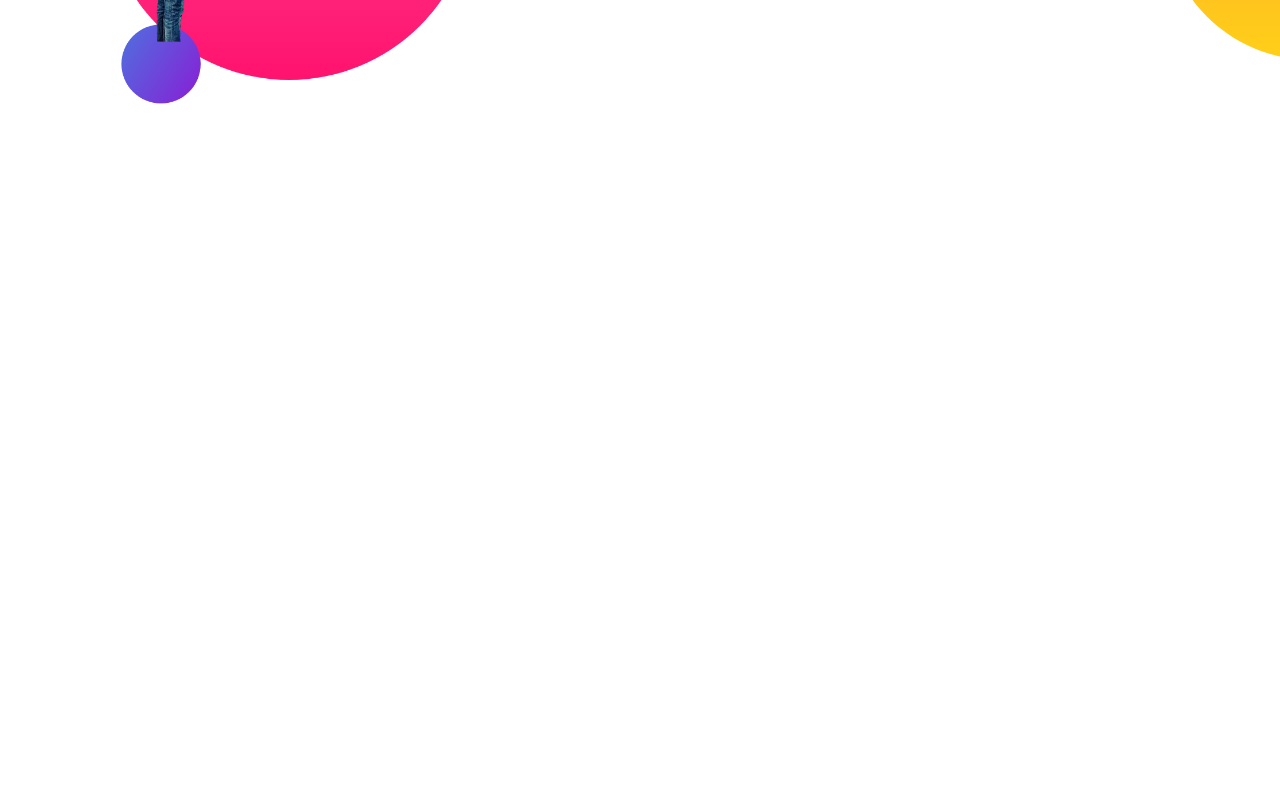
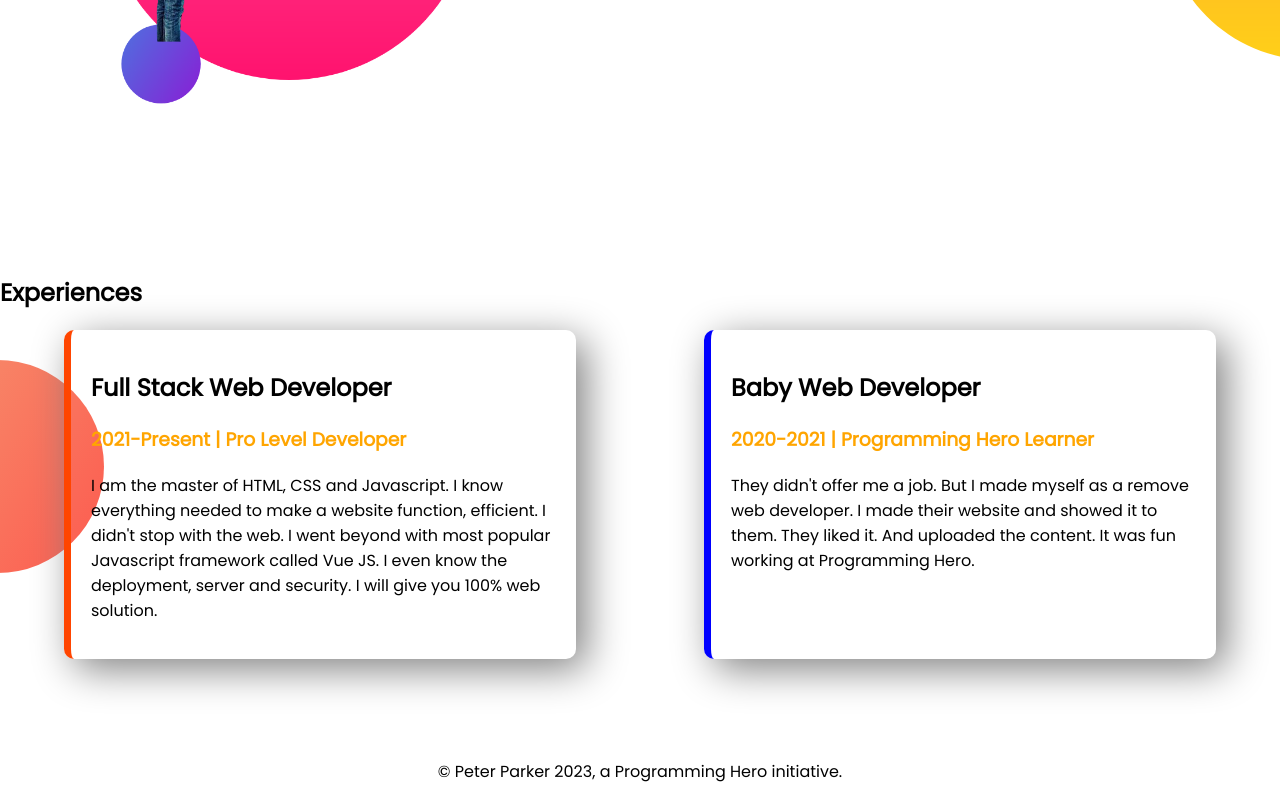
Before and after one commit to RJJubair42/first-portfolio, a plain HTML site: page index.html in a window 1280 px wide. Shown: the part 995-1795 px from the top of the page. Before the commit the page ends 1270 px from the top, so only its background shows below. Drawn offline with Linux system fonts and the light colour scheme.

Commit message:
added footer

```diff
--- a/index.html
+++ b/index.html
@@ -16,7 +16,7 @@
     <link rel="stylesheet" href="style.css" />
   </head>
   <body>
-    <section class="sec">
+    <section class="sec flexible-containar">
         <div class="study">
             <h1>Welcome To</h1>
             <h1><span class="header-tag">Abu Jubair</span> World!</h1>
@@ -33,7 +33,7 @@
               <img src="images/my-bg.png" alt="Jubair" />
           </div>
     </section>
-    <section class="dream-big">
+    <section class="dream-big flexible-containar">
       <div class="study">
         <img src="images/my-bg2.png" alt="Jubair">
       </div>
@@ -44,5 +44,21 @@
         <a class="link-button" target="_blank" href="https://github.com/">DOWNLOAD RESUME</a>
       </div>
     </section>
+    <section class="experience-area">
+      <h1>Experiences</h1>
+        <div class="flexible-containar">
+          <div id="full-stack" class="experience-item">
+            <h1>Full Stack Web Developer</h1>
+            <h3 class="header-tag">2021-Present | Pro Level Developer</h3>
+            <p>I am the master of HTML, CSS and Javascript. I know everything needed to make a website function, efficient. I didn't stop with the web. I went beyond with most popular Javascript framework called Vue JS. I even know the deployment, server and security. I will give you 100% web solution.</p>
+          </div>
+          <div id="baby-web" class="experience-item">
+            <h1>Baby Web Developer</h1>
+            <h3 class="header-tag">2020-2021 | Programming Hero Learner</h3>
+            <p>They didn't offer me a job. But I made myself as a remove web developer. I made their website and showed it to them. They liked it. And uploaded the content. It was fun working at Programming Hero.</p>
+        </div>
+        </div>
+    </section>
+    <footer ><p>© Peter Parker 2023, a Programming Hero initiative.</p></footer>
   </body>
 </html>
--- a/style.css
+++ b/style.css
@@ -6,7 +6,7 @@ body{
 .header-tag{
     color: #ffa500;
 }
-section{
+.flexible-containar{
     display: flex;
     margin-bottom: 100px;
 }
@@ -34,3 +34,25 @@ section{
     background-repeat: no-repeat;
     background-position: right;
 }
+.experience-item{
+    box-shadow: 10px 10px 40px #808080;
+    width: 40%;
+    margin-left: 5%;
+    margin-right: 5%;
+    padding: 20px;
+    border-radius: 10px;
+}
+.experience-area{
+    background-image: url(images/exp-bg.png);
+    background-repeat: no-repeat;
+    background-position: left;
+}
+#full-stack{
+    border-left: 7px solid #ff4500;
+}
+#baby-web{
+    border-left: 7px solid #0000ff;
+}
+footer p{
+    text-align: center;
+}
```
